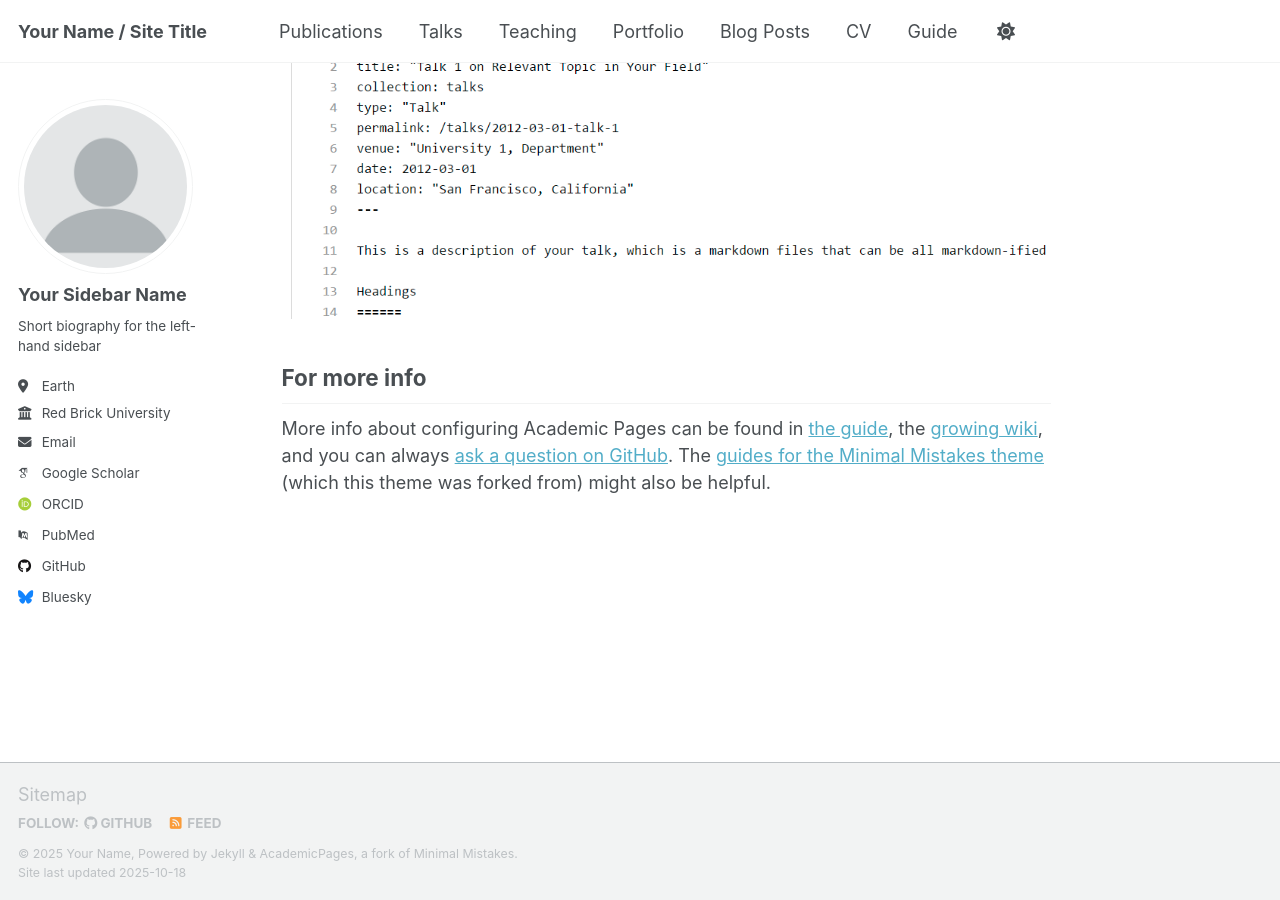
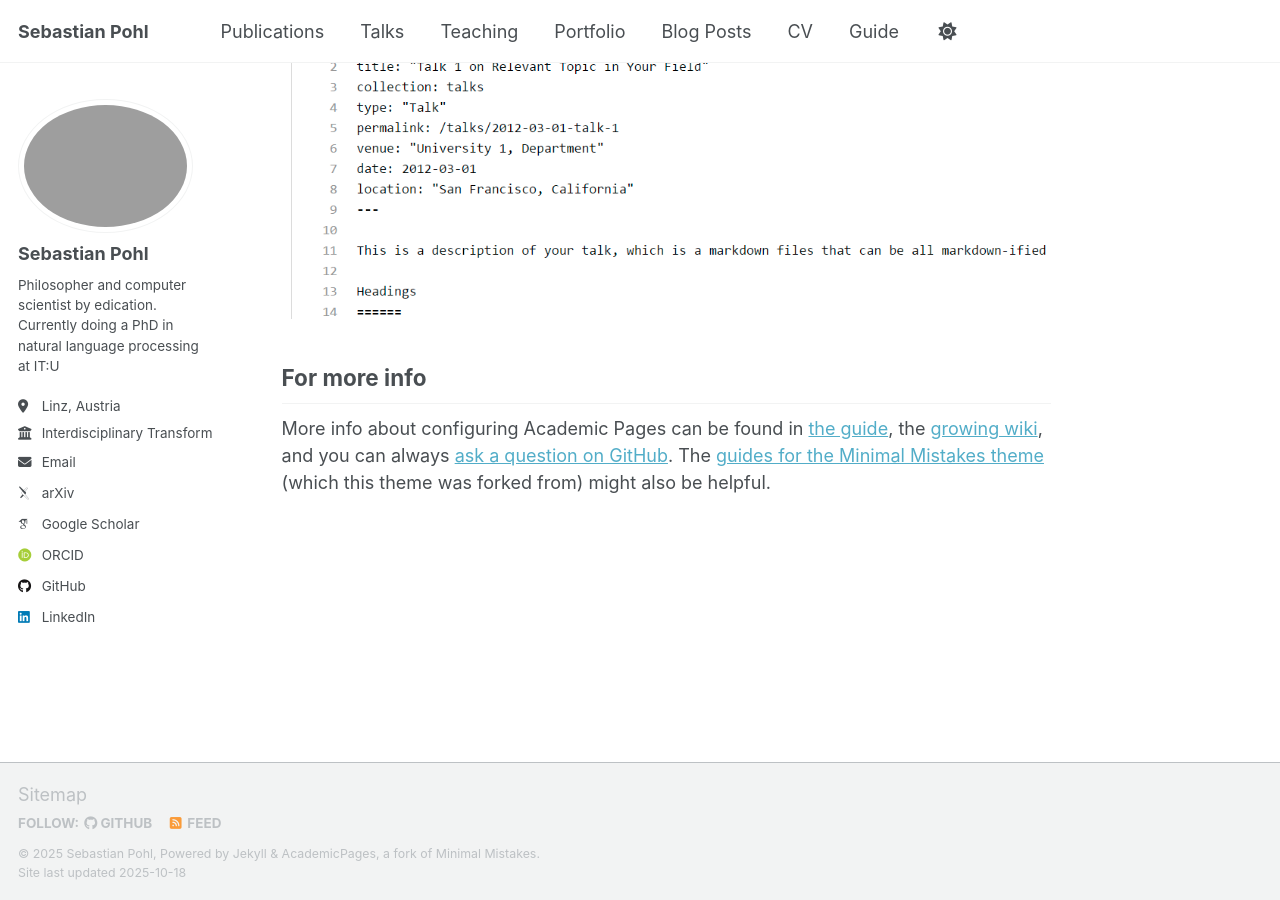
Before and after one commit to oneSebastian/oneSebastian, a Jekyll site: the page built from _pages/about.md, in a window 1280 px wide and 900 px high, scrolled down 2880 px. Built offline with Jekyll 4.4.1, drawn with Linux system fonts in a browser that asks for light colours; some web fonts are replaced; a script that is not in the unit is left out.

Commit message:
basic profile info

```diff
--- a/_config.yml
+++ b/_config.yml
@@ -9,38 +9,38 @@
 # Basic Site Settings
 locale                   : "en-US"
 site_theme               : "default" # Currently available options are "default", "air"
-title                    : "Your Name / Site Title"
+title                    : "Sebastian Pohl"
 title_separator          : "-"
-name                     : &name "Your Name"
-description              : &description "Your Name's academic portfolio"   # Update this with a general description of your site, this is the default if not overridden by a page
-url                      : https://academicpages.github.io # The base hostname & protocol for your site e.g. "https://[your GitHub username].github.io",
+name                     : &name "Sebastian Pohl"
+description              : &description "Sebastian Pohl's academic portfolio"   # Update this with a general description of your site, this is the default if not overridden by a page
+url                      : https://oneSebastian.github.io # The base hostname & protocol for your site e.g. "https://[your GitHub username].github.io",
                                                            # or if you already have some other page hosted on Github then use "https://[your GitHub username].github.io/[Your Repo Name]"
 baseurl                  : "" # the subpath of your site, e.g. "/blog"
-repository               : "academicpages/academicpages.github.io"
+repository               : "oneSebastian/oneSebastian.github.io"
 
 # Site Author - The following control what appear as part of the author content on the side bar.
 #               If a field is blank the icon and link will not appear, otherwise it will be shown.
 #               Additional customization can be done by editing /_includes/author-profile.html
 author:
   # Biographic information
-  avatar           : "profile.png"
-  name             : "Your Sidebar Name"
+  avatar           : "brezel.jpeg"
+  name             : "Sebastian Pohl"
   pronouns         : # example: "she/her"
-  bio              : "Short biography for the left-hand sidebar"
-  location         : "Earth"
-  employer         : "Red Brick University"
+  bio              : "Philosopher and computer scientist by edication. Currently doing a PhD in natural language processing at IT:U"
+  location         : "Linz, Austria"
+  employer         : "Interdisciplinary Transformation University Austria"
   uri              : # URL
-  email            : "none@example.org"
+  email            : "-"
 
   # Academic websites
   academia         : # URL
-  arxiv            : # URL - Update with the correct link to your profile
-  googlescholar    : "https://scholar.google.com/citations?user=PS_CX0AAAAAJ"
+  arxiv            : "http://arxiv.org/a/pohl_s_1"
+  googlescholar    : "https://scholar.google.com/citations?user=7gohUaEAAAAJ&hl=en"
   inspire-hep      : # URL
   impactstory      : # URL
-  orcid            : "http://orcid.org/yourorcidurl"
+  orcid            : "https://orcid.org/0009-0000-9084-1695"
   semantic         : # URL
-  pubmed           : "https://www.ncbi.nlm.nih.gov/pubmed/?term=john+snow"
+  pubmed           : # URL
   researchgate     : # URL
   scopus           : # URL
 
@@ -48,13 +48,13 @@ author:
   bitbucket        : # Username - Update with your username on the site
   codepen          : # Username
   dribbble         : # Username
-  github           : "academicpages"
+  github           : "oneSebastian"
   kaggle           : # Username
   stackoverflow    : # User number or user number and name (i.e., use "1" or "1/jeff-atwood")
 
   # Social media
   artstation       : # Username
-  bluesky          : "bsky.app" # Replace this with you Bluesky username
+  bluesky          : # Replace this with you Bluesky username
   facebook         : # Username
   flickr           : # Username
   foursquare       : # Username
@@ -63,7 +63,7 @@ author:
   keybase          : # Username
   instagram        : # Username
   lastfm           : # Username
-  linkedin         : # Username
+  linkedin         : "https://www.linkedin.com/in/sebastian-pohl-902584198/"
   mastodon         : # URL
   medium           : # URL
   pinterest        : # Username
```
Also changed, not shown: 1 other file.
